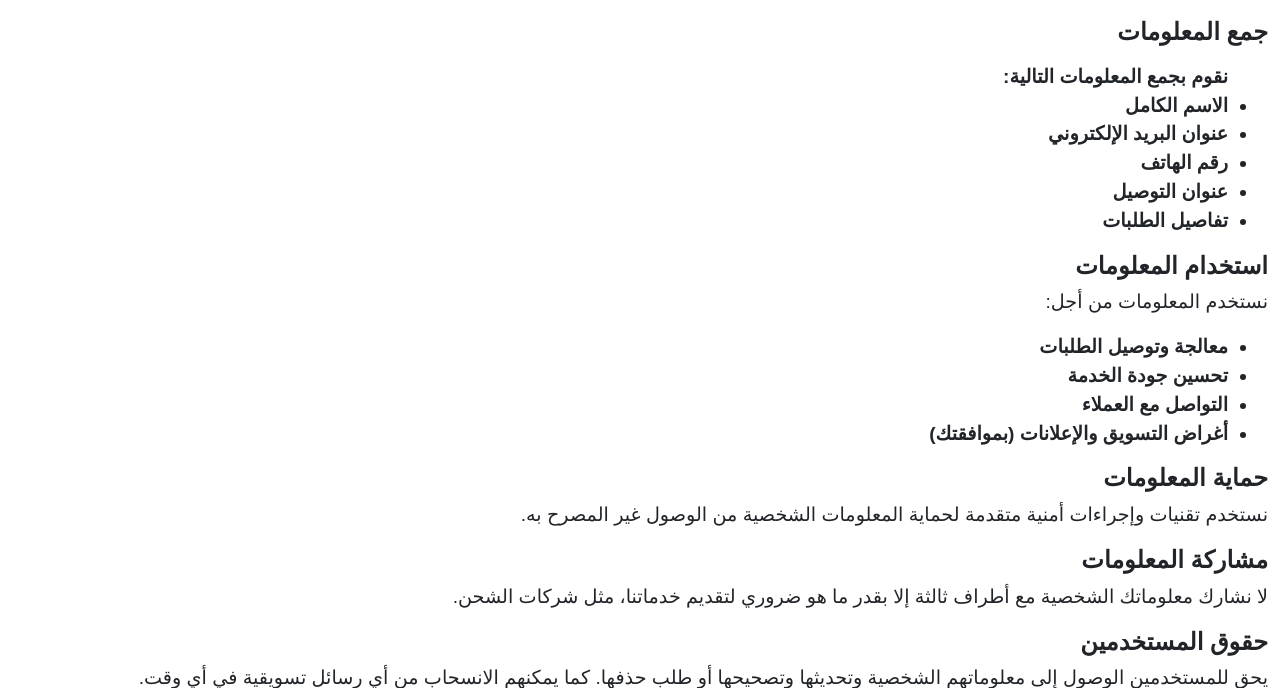
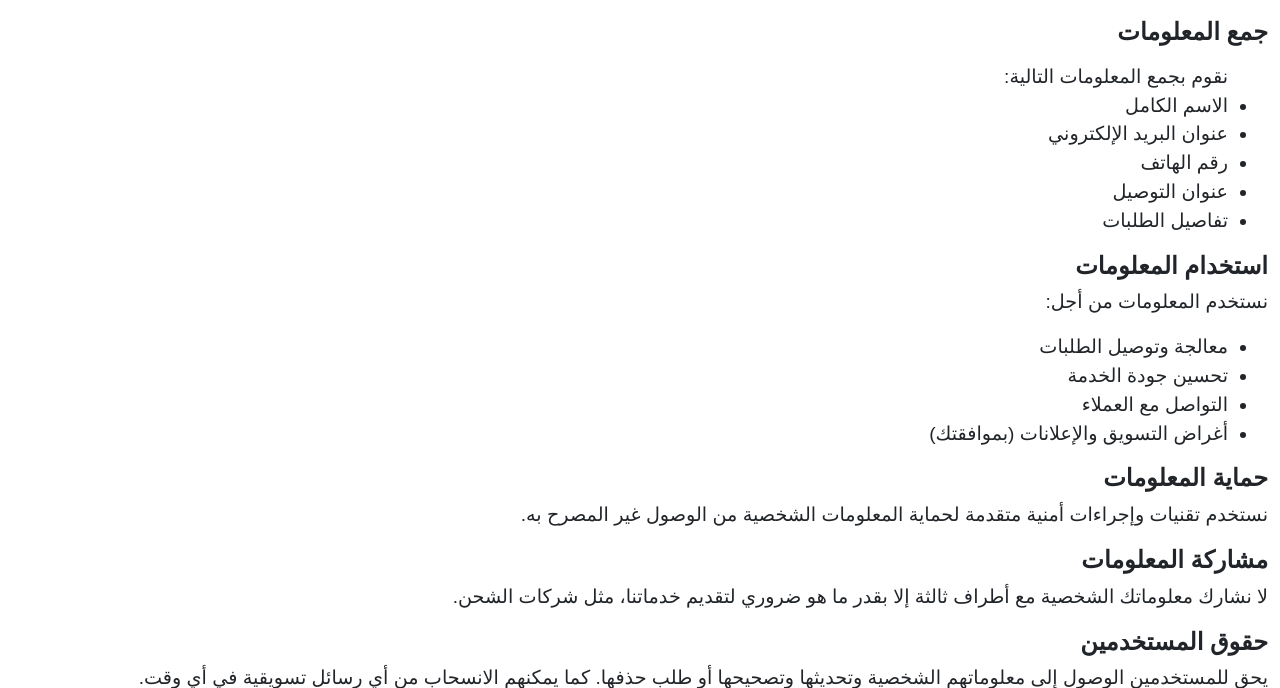
Before and after one commit to zaidalshreef/shipments, a Django app: page /shipments/privacy_policy/ in a window 1280 px wide. Shown: the part 86-774 px from the top of the page. Run offline with Django 5.2, Linux system fonts and the light colour scheme; some libraries are stand-ins or nearby versions.

Commit message:
Edite style privacy_policy page 7

```diff
--- a/shipments/templates/privacy_policy.html
+++ b/shipments/templates/privacy_policy.html
@@ -26,7 +26,7 @@ ul.rtl {
   direction: rtl;
   font-family: "Chivo", sans-serif;
             font-optical-sizing: auto;
-            font-weight: 700;
+            font-weight: 400;
             font-style: normal;
 }
 
```
